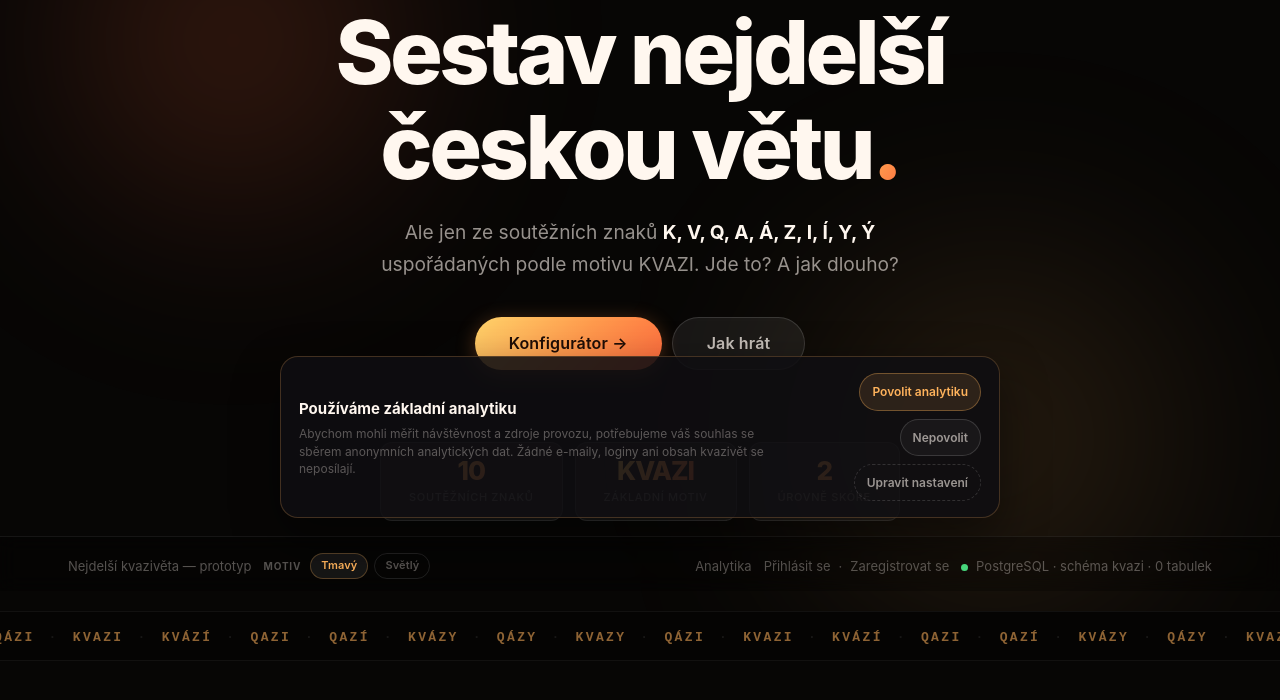
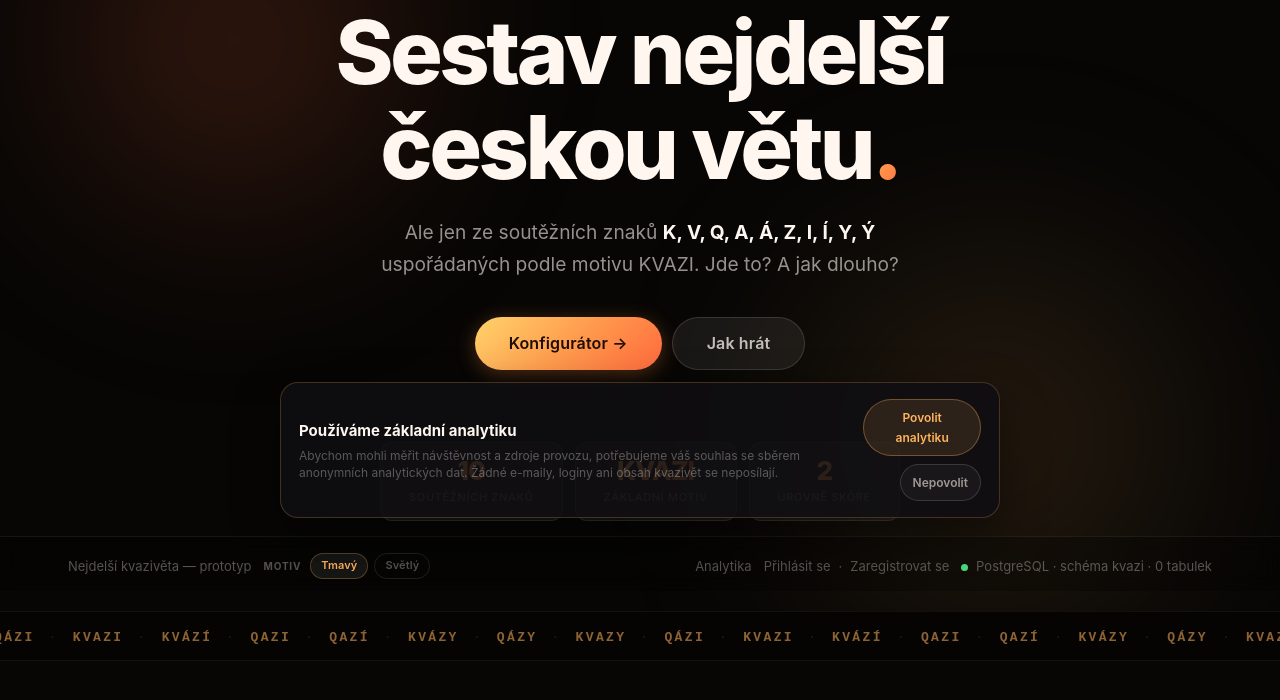
Before and after one commit to bukovskyjosef/kvazi, a PHP site: page /index.php in a window 1280 px wide. Shown: the part 209-909 px from the top of the page. Run offline with PHP 8.4, Linux system fonts and the light colour scheme; some libraries are stand-ins or nearby versions.

Commit message:
fix: remove redundant analytics settings action

```diff
--- a/app/public/includes/footer.php
+++ b/app/public/includes/footer.php
@@ -15,7 +15,6 @@ $_ftCfBeaconToken = getenv('CLOUDFLARE_WEB_ANALYTICS_TOKEN') ?: '';
     <div class="analytics-consent-actions">
       <button type="button" class="analytics-consent-btn analytics-consent-btn-primary" data-analytics-consent="granted">Povolit analytiku</button>
       <button type="button" class="analytics-consent-btn" data-analytics-consent="denied">Nepovolit</button>
-      <button type="button" class="analytics-consent-link" data-analytics-settings="open">Upravit nastavení</button>
     </div>
   </div>
 
```
Also changed, not shown: app/tests/analytics-consent.browser.mjs (+3 -0 lines).
